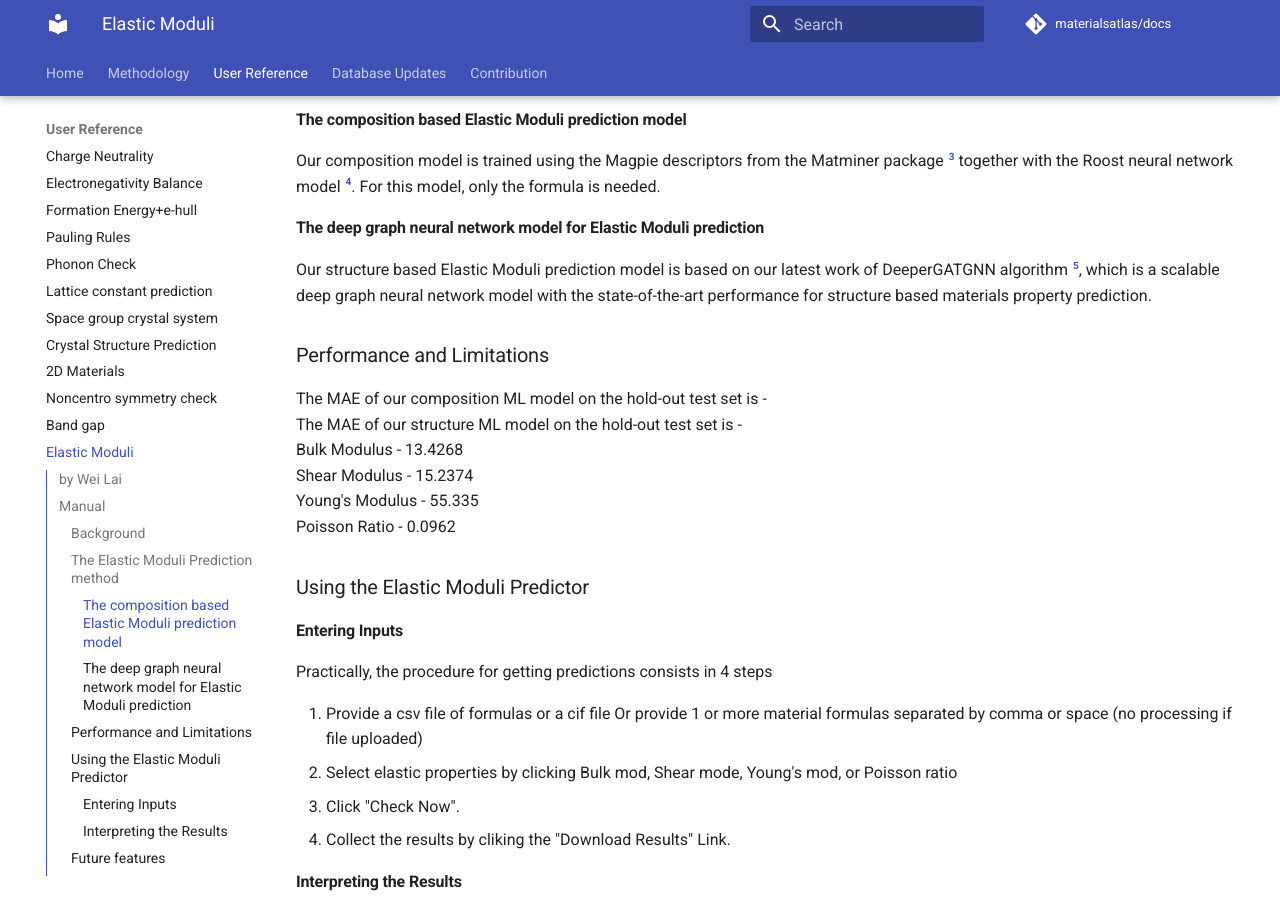
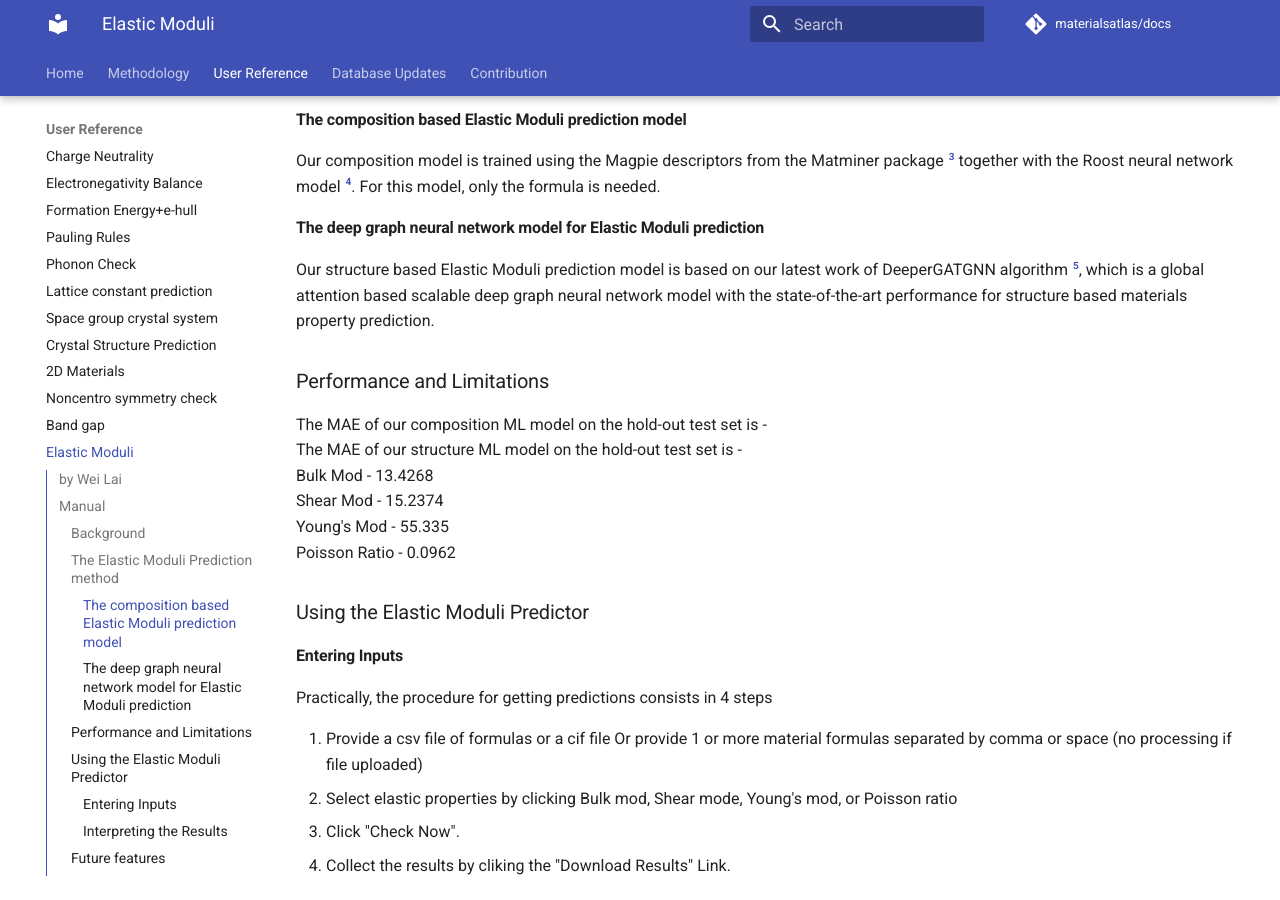
Before and after one commit to usccolumbia/materialsatlas, an MkDocs documentation site: the page built from docs/user-guide/elastic-moduli.md, in a window 1280 px wide and 900 px high, scrolled down 608 px. Built offline with MkDocs 1.6.1 and Material for MkDocs 9.7.7, drawn with Linux system fonts in a browser that asks for light colours; comment, search, counter and statistics services are not loaded.

```diff
--- a/docs/user-guide/elastic-moduli.md
+++ b/docs/user-guide/elastic-moduli.md
@@ -20,14 +20,14 @@ For this model, only the formula is needed.
 
 #### The deep graph neural network model for Elastic Moduli prediction
 
-Our structure based Elastic Moduli prediction model is based on our latest work of DeeperGATGNN algorithm [^6], which is a scalable deep graph neural network model with the state-of-the-art performance for structure based materials property prediction.
+Our structure based Elastic Moduli prediction model is based on our latest work of DeeperGATGNN algorithm [^6], which is a global attention based scalable deep graph neural network model with the state-of-the-art performance for structure based materials property prediction.
 
 ### Performance and Limitations
 The MAE of our composition ML model on the hold-out test set is - <br>
 The MAE of our structure ML model on the hold-out test set is - <br>
-Bulk Modulus - 13.4268 <br>
-Shear Modulus - 15.2374 <br>
-Young's Modulus - 55.335 <br>
+Bulk Mod - 13.4268 <br>
+Shear Mod - 15.2374 <br>
+Young's Mod - 55.335 <br>
 Poisson Ratio - 0.0962
 
 ### Using the Elastic Moduli Predictor
```
